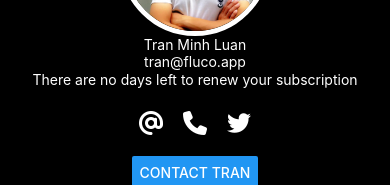
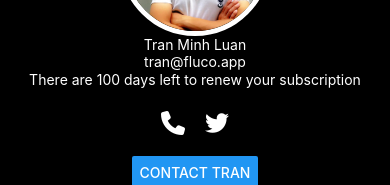
Before and after one commit to tranml/my-profile, a React Native app: screen / in a window 390 px wide. Shown: the part 258-443 px from the top of the page. Built offline with nearby package versions, Linux system fonts and the light colour scheme.

Commit message:
conditional rendering: contact info

```diff
--- a/App.tsx
+++ b/App.tsx
@@ -22,14 +22,26 @@ export default function App() {
     return {
       name: "Tran Minh Luan",
       email: "tran@fluco.app",
+      links: {
+        email: "",
+        phone: "+84338027081",
+        twitter: "https://x.com/tranmlcom",
+      },
     };
   };
   const renderContactIcons = () => {
+    const links = getUserInfo().links;
     return (
       <View style={{ flexDirection: "row", gap: 20, marginVertical: 20 }}>
-        <FontAwesome6 name="at" size={24} color="white" />
-        <FontAwesome6 name="phone" size={24} color="white" />
-        <FontAwesome6 name="twitter" size={24} color="white" />
+        {links.email !== "" ? (
+          <FontAwesome6 name="at" size={24} color="white" />
+        ) : null}
+        {links.phone !== "" ? (
+          <FontAwesome6 name="phone" size={24} color="white" />
+        ) : null}
+        {links.twitter !== "" ? (
+          <FontAwesome6 name="twitter" size={24} color="white" />
+        ) : null}
       </View>
     );
   };
@@ -51,7 +63,7 @@ export default function App() {
     );
   }
 
-  const remainingActiveDays = 0;
+  const remainingActiveDays = 100;
 
   return (
     <SafeAreaProvider>
@@ -76,7 +88,9 @@ export default function App() {
             <Text style={styles.text}>{getUserInfo().name}</Text>
             <Text style={styles.text}>{getUserInfo().email}</Text>
 
-            <Text style={{ color: "white", marginHorizontal: 20, lineHeight: 20 }}>
+            <Text
+              style={{ color: "white", marginHorizontal: 20, lineHeight: 20 }}
+            >
               There are {remainingActiveDays || "no"} days left to renew your
               subscription
             </Text>
```
